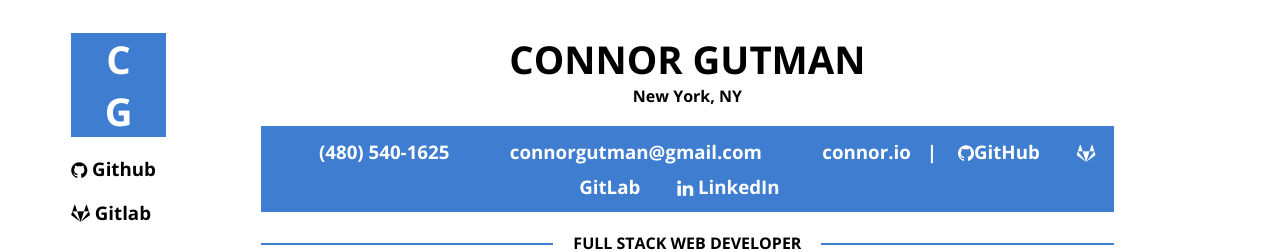
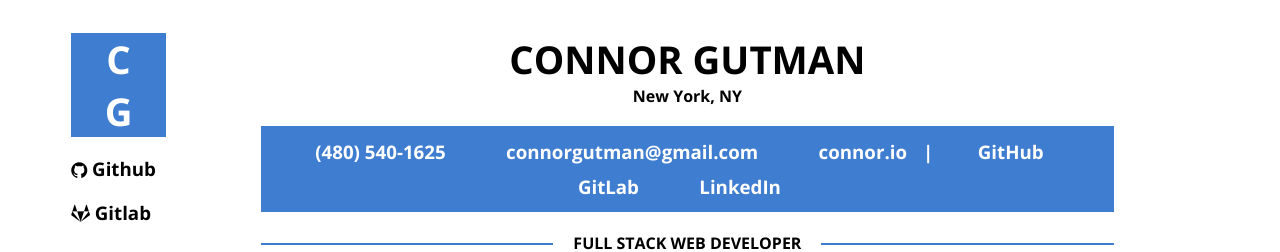
Before and after one commit to bergutman/freelance-resume-v1, a plain HTML site: page friendly.html in a window 1280 px wide. Shown: the top 252 px of the page. Drawn offline with nearby package versions, Linux system fonts and the light colour scheme.

Commit message:
update pdf

```diff
--- a/friendly.html
+++ b/friendly.html
@@ -23,7 +23,7 @@
       <div class="col col-9-of-12 col-m-8-of-8">
         <h1 class="t-c"><span class="large">Connor Gutman</span></h1>
         <h4 class="t-c" style="margin:0;">New York, NY</h4>
-        <h3 class="contact t-c"><a href="tel://1-480-540-1625"><i class="material-icons">&#xE0CD;</i> (480) 540-1625</a> <a href="mailto:connorgutman@gmail.com" target="_blank"><i class="material-icons">&#xE0BE;</i> connorgutman@gmail.com</a> <a href="http://connor.io" target="_blank"><i class="material-icons">&#xE051;</i> connor.io</a><span style="color: #fff">| </span><a href="https://github.com/ConnorGutman" target="_blank"><i class="material-icons fa fa-github" aria-hidden="true"></i>GitHub</a> <a href="https://gitlab.com/u/connorgutman" target="_blank"><i class="material-icons fa fa-gitlab" aria-hidden="true"></i> GitLab</a> <a href="https://www.linkedin.com/in/connorgutman/" target="_blank"><i class="material-icons fa fa-linkedin" aria-hidden="true"></i> LinkedIn</a></h3>
+        <h3 class="contact t-c"><a href="tel://1-480-540-1625"><i class="material-icons">&#xE0CD;</i> (480) 540-1625</a> <a href="mailto:connorgutman@gmail.com" target="_blank"><i class="material-icons">&#xE0BE;</i> connorgutman@gmail.com</a> <a href="http://connor.io" target="_blank"><i class="material-icons">&#xE051;</i> connor.io</a><span style="color: #fff">| </span><a href="https://github.com/ConnorGutman" target="_blank"><i class="material-icons">&#xE157;</i> GitHub</a> <a href="https://gitlab.com/u/connorgutman" target="_blank"><i class="material-icons">&#xE157;</i> GitLab</a> <a href="https://www.linkedin.com/in/connorgutman/" target="_blank"><i class="material-icons">&#xE157;</i> LinkedIn</a></h3>
         <h2 class="pinline t-c"><span>Full Stack Web Developer</span></h2>
         <p class="t-j">I’m a progressive developer who is passionate about working with the latest tools and frameworks that are currently experiencing rapid growth in the tech community. I have used these tools to build production-ready applications, as well as to bring my own projects and ideas to fruition. Enthusiastic about writing code that is guided by the latest practices and trends within the developer community, I embrace large scale community driven changes and updates. I am looking for a full-time or contract position that will enable me to use a wide range of advanced tools to contribute to a creative and growing company.</p>
         <h2 class="pinline t-c"><span>Skills</span></h2>
```
